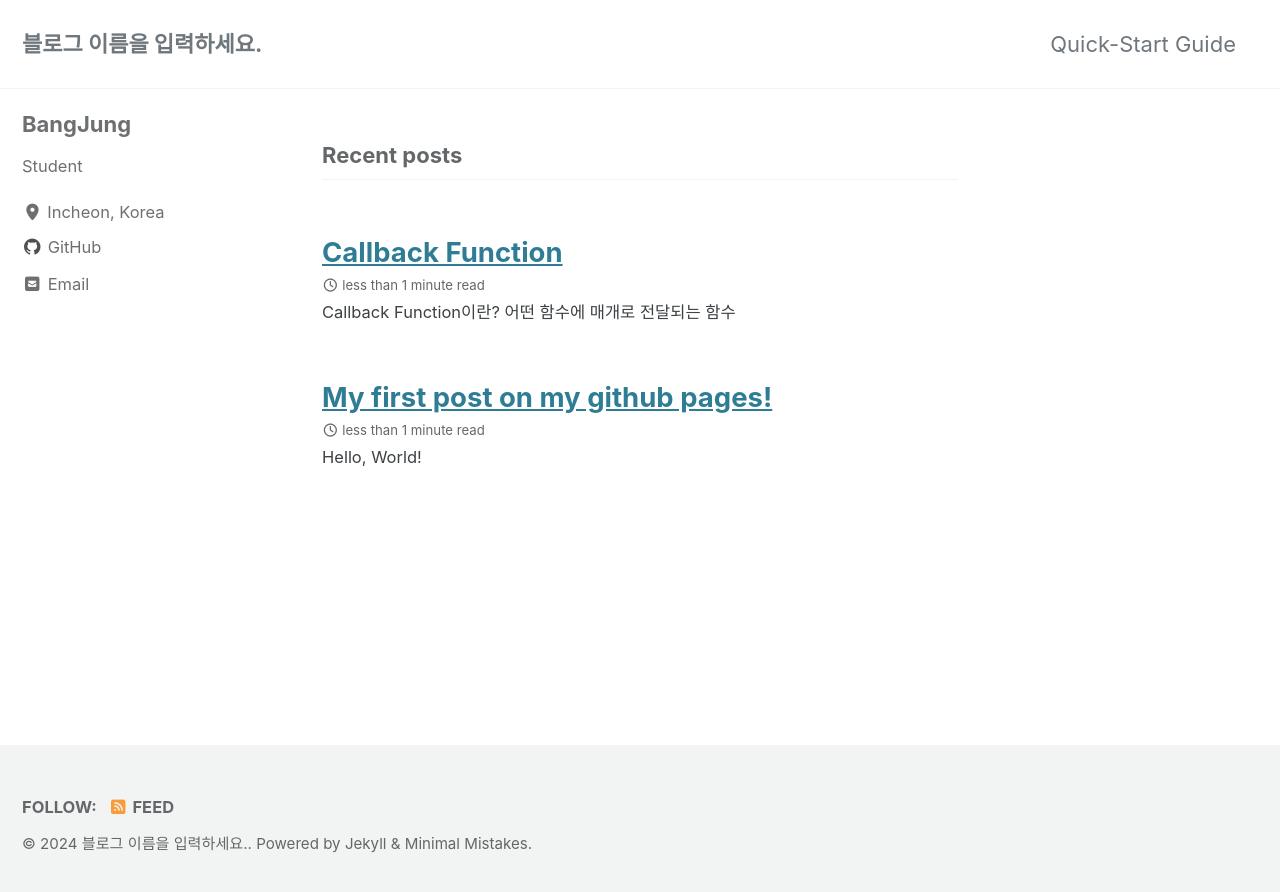
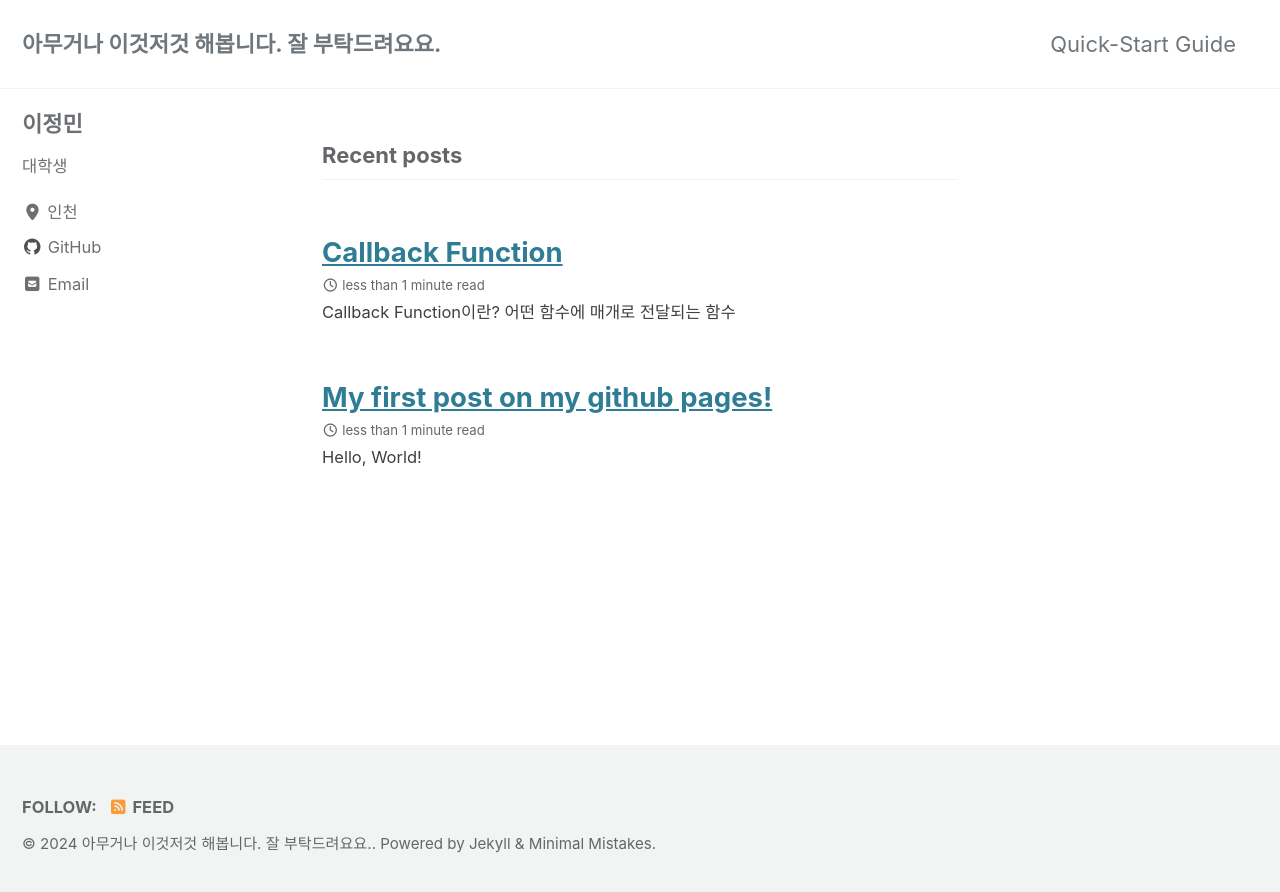
Before and after one commit to MossyStone01/LJMin1.github.io, a Jekyll site: the page built from index.html, in a window 1280 px wide. Shown: the top 892 px of the page. Built offline with Jekyll 4.4.1, drawn with Linux system fonts in a browser that asks for light colours; cached includes are drawn as plain includes; the list of posts is cut into pages by our own code.

Commit message:
Update _config.yml

```diff
--- a/_config.yml
+++ b/_config.yml
@@ -17,7 +17,7 @@ minimal_mistakes_skin    : "default" # "air", "aqua", "contrast", "dark", "dirt"
 # Site Settings
 locale                   : "en-US"
 rtl                      : # true, false (default) # turns direction of the page into right to left for RTL languages
-title                    : "블로그 이름을 입력하세요."
+title                    : "아무거나 이것저것 해봅니다. 잘 부탁드려요요."
 title_separator          : "-"
 subtitle                 : # site tagline that appears below site title in masthead
 name                     : "Light Theme Maniac"
@@ -113,10 +113,10 @@ analytics:
 
 # Site Author
 author:
-  name             : "BangJung"
+  name             : "이정민"
   avatar           : # path of avatar image, e.g. "/assets/images/bio-photo.jpg"
-  bio              : "Student"
-  location         : "Incheon, Korea"
+  bio              : "대학생"
+  location         : "인천"
   email            : "dnghung534@gmail.com"
   links:
     - label: "Website"
```
